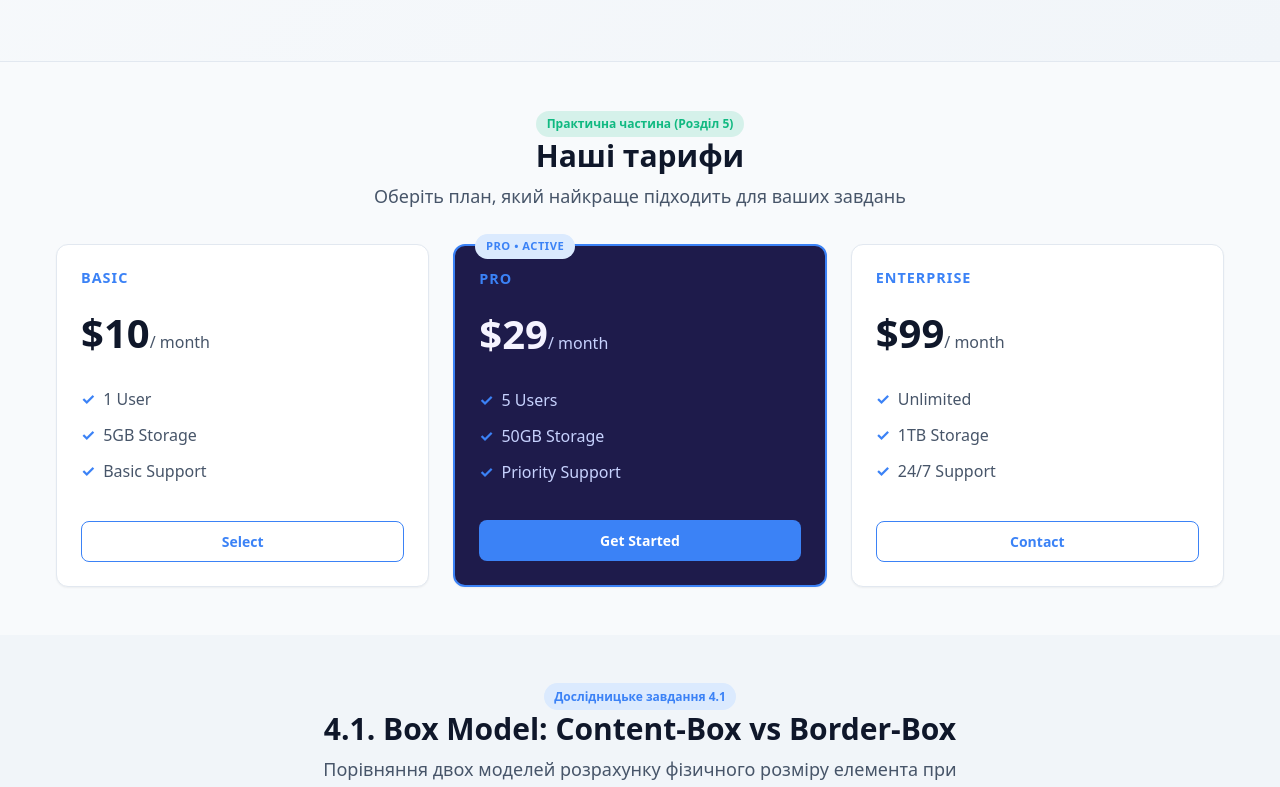
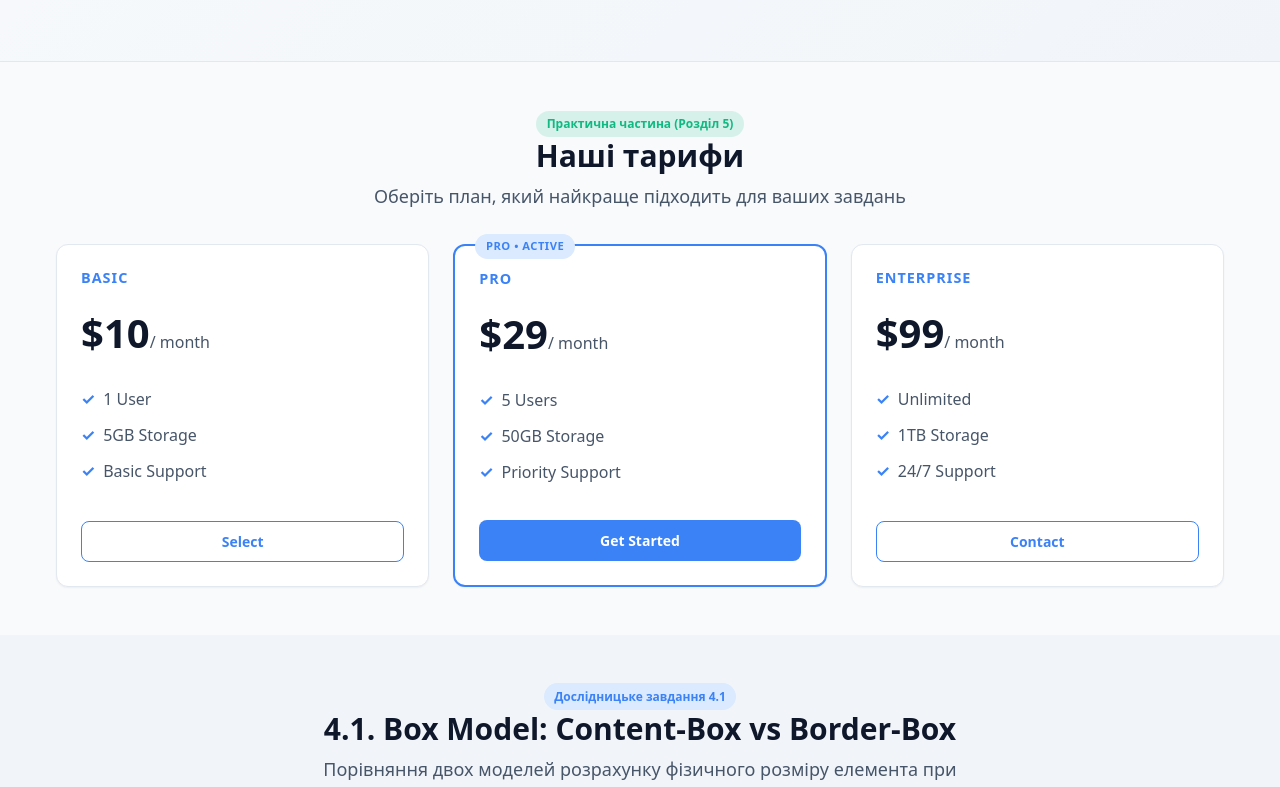
Before and after one commit to denyssemenchuk-source/WebDeveloping, a website: page lab_2/index.html in a window 1280 px wide. Shown: the part 578-1365 px from the top of the page. Drawn offline with Linux system fonts and the light colour scheme.

Commit message:
fix: lab2 design updated

```diff
--- a/lab_2/index.html
+++ b/lab_2/index.html
@@ -91,7 +91,7 @@
 
         <!-- Картка 2: Pro (Активна) -->
         <!-- Використовуємо ваш клас card--dark для темного фону та змінених змінних -->
-        <article class="card card--dark card--active">
+        <article class="card  card--active">
           <div class="badge badge--primary card-badge">PRO • ACTIVE</div>
           <h3 class="card-tier">Pro</h3>
           <div class="card-price">
```
